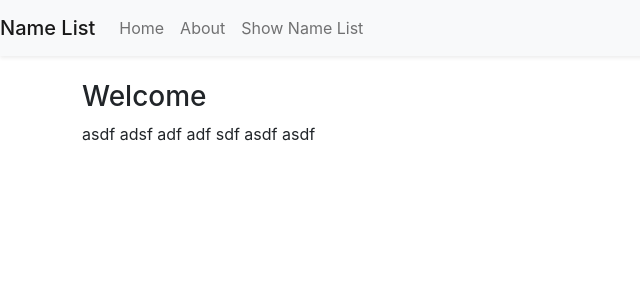
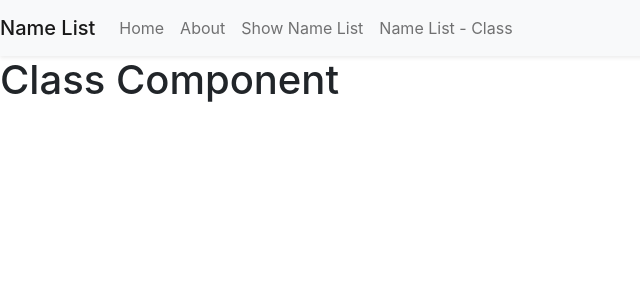
Before and after one commit to naveensanjula975/Random-User-Generator-React, a React (Create React App) app: page /namelistc in a window 1280 px wide. Shown: the top 300 px of the page, without its empty margins (0-640 px from the left). Built offline with nearby package versions, Linux system fonts and the light colour scheme.

Commit message:
namelistc

```diff
--- a/src/App.js
+++ b/src/App.js
@@ -5,6 +5,7 @@ import NameList from './components/pages/NameList/NameList';
 import HeaderBar from './components/HeaderBar/HeaderBar';
 import Home from './components/pages/Home/Home';
 import About from './components/pages/About/About';
+import NameListC from './components/pages/NameListC/NameListC';
 
 function App() {
   return (
@@ -18,6 +19,9 @@ function App() {
           <Route path="/namelist">
             <NameList />
           </Route>
+          <Route path="/namelistc">
+            <NameListC />
+          </Route>
           <Route path="/">
             <Home />
           </Route>
--- a/src/components/HeaderBar/HeaderBar.jsx
+++ b/src/components/HeaderBar/HeaderBar.jsx
@@ -15,6 +15,9 @@ function HeaderBar() {
                 <li className="navbar-item">
                     <Link className="nav-link" to="/namelist">Show Name List</Link>
                 </li>
+                <li className="navbar-item">
+                    <Link className="nav-link" to="/namelistC">Name List - Class</Link>
+                </li>
             </ul>
         </nav>
     )
--- /dev/null
+++ b/src/components/pages/NameListC/NameListC.jsx
@@ -0,0 +1,11 @@
+import React, { Component } from "react";
+
+class NameListC extends Component {
+
+    render() {
+        return <h1>Class Component</h1>;
+    }
+
+}
+
+export default NameListC;
```
